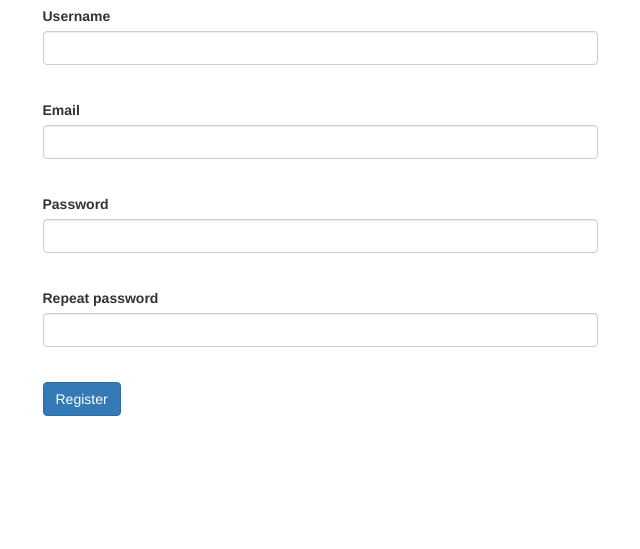
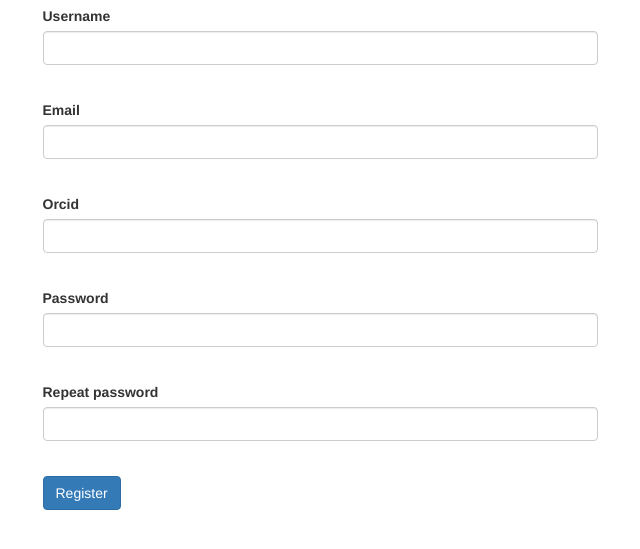
Before and after one commit to stolucc/cschia, a Flask app: page /register in a window 1280 px wide. Shown: the part 136-685 px from the top of the page, without its empty margins (320-960 px from the left). Run offline with Flask 2, Linux system fonts and the light colour scheme; some libraries are stand-ins or nearby versions.

Commit message:
Adding Orcid column and input in register form

```diff
--- a/app/forms.py
+++ b/app/forms.py
@@ -17,6 +17,7 @@ class LoginForm(FlaskForm):
 class RegistrationForm(FlaskForm):
     username = StringField("Username", validators=[DataRequired()])
     email = StringField("Email", validators=[DataRequired(), Email()])
+    orcid = StringField("Orcid", validators=[DataRequired() ])
     password = PasswordField("Password", validators=[DataRequired()])
     password2 = PasswordField("Repeat password", validators=[DataRequired(), \
     EqualTo("password")])
@@ -31,6 +32,11 @@ class RegistrationForm(FlaskForm):
         user = User.query.filter_by(email=email.data).first()
         if user is not None:
             raise ValidationError("Please use a different email address.")
+
+    def validate_orcid(self, orcid):
+        user = User.query.filter_by(orcid=orcid.data).first()
+        if user is not None:
+            raise ValidationError("An account with this orcid number already exists.")
 
 class EditProfileForm(FlaskForm):
     username = StringField("Username", validators = [DataRequired() ])
--- a/app/models.py
+++ b/app/models.py
@@ -6,6 +6,7 @@ from hashlib import md5
 
 class User(UserMixin, db.Model):
     id = db.Column(db.Integer, primary_key=True)
+    orcid = db.Column(db.String(64), index=True, unique=True)
     username = db.Column(db.String(64), index=True, unique=True)
     email = db.Column(db.String(120), index=True, unique=True)
     password_hash = db.Column(db.String(128))
@@ -33,7 +34,7 @@ class User(UserMixin, db.Model):
     education_public_engagement = db.relationship("EducationPublicEngagement")
 
     def __repr__(self):
-        return "<User {}>".format(self.username)
+        return "<User {} {}>".format(self.username, self.orcid)
 
     def set_password(self, password):
         self.password_hash = generate_password_hash(password)
--- a/app/templates/register.html
+++ b/app/templates/register.html
@@ -23,7 +23,13 @@
                     <span style="color: red;">[{{ error }}]</span>
                     {% endfor %}
                 </div>
-
+                <div class="form-group">
+                    {{ form.orcid.label(class="form-text") }}<br>
+                    {{ form.orcid(class="form-control",size=64) }}<br>
+                    {% for error in form.orcid.errors %}
+                    <span style="color: red;">[{{ error }}]</span>
+                    {% endfor %}
+                </div>
                 <div class="form-group">
                     {{ form.password.label(class="form-text") }}<br>
                     {{ form.password(class="form-control",size=32) }}<br>
```
Also changed, not shown: migrations/versions/03aaf781760c_db_init.py (renamed from migrations/versions/342b6f9472df_init_db.py, +7 -4 lines).
